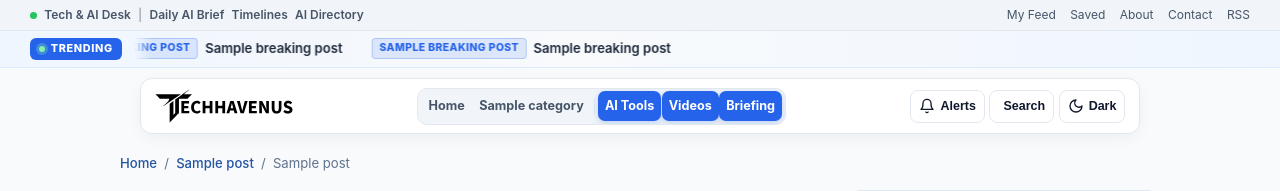
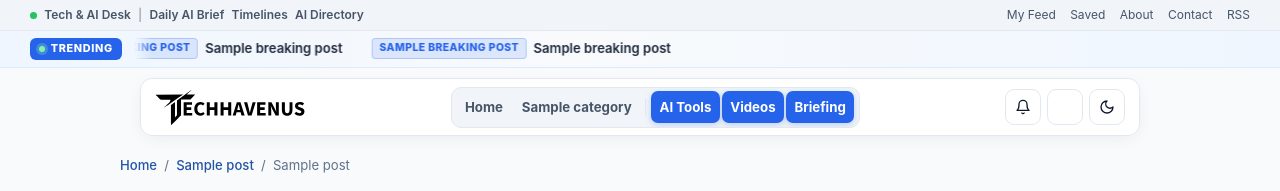
Before and after one commit to Morsalen0220/us, a Node project: template views/public/article.ejs in a window 1280 px wide. Shown: the top 191 px of the page. Run offline with Node 20 templates, Linux system fonts and the light colour scheme; the template is opened without the code that fills it: most values are stand-ins (such as "Sample title", 1, 10 or a date in 2020); grey boxes marked "Sample" are stand-in pictures.

Commit message:
Make header Alerts/Search/Dark sleek icon-only buttons and space navbar cleanly flush with main body

```diff
--- a/public/css/style.css
+++ b/public/css/style.css
@@ -194,8 +194,8 @@ img {
   display: flex;
   align-items: center;
   justify-content: space-between;
-  gap: 0.5rem;
-  min-height: 54px;
+  gap: 0.75rem;
+  min-height: 56px;
 }
 
 .brand-logo {
@@ -210,7 +210,7 @@ img {
 }
 
 .brand-logo-img {
-  height: 34px;
+  height: 37px;
   width: auto;
   display: block;
   object-fit: contain;
@@ -265,15 +265,13 @@ img {
 .nav-desktop {
   display: flex;
   align-items: center;
-  gap: 0.06rem;
+  gap: 0.1rem;
   flex-wrap: nowrap;
-  overflow-x: auto;
-  scrollbar-width: none;
-  -webkit-overflow-scrolling: touch;
+  overflow: hidden;
   background: var(--surface-alt);
   border: 1px solid var(--border);
   border-radius: 10px;
-  padding: 0.18rem 0.22rem;
+  padding: 0.2rem 0.26rem;
   min-width: 0;
 }
 
@@ -283,9 +281,9 @@ img {
 
 .nav-divider {
   width: 1px;
-  height: 16px;
+  height: 17px;
   background: var(--border);
-  margin: 0 0.15rem;
+  margin: 0 0.2rem;
   flex-shrink: 0;
 }
 
@@ -304,9 +302,9 @@ img {
 }
 
 .nav-desktop .nav-link {
-  padding: 0.3rem 0.42rem;
+  padding: 0.34rem 0.54rem;
   border-radius: 7px;
-  font-size: 0.79rem;
+  font-size: 0.83rem;
   font-weight: 650;
   color: var(--text-muted);
   white-space: nowrap;
@@ -328,14 +326,20 @@ img {
 .header-actions {
   display: flex;
   align-items: center;
-  gap: 0.28rem;
+  gap: 0.38rem;
   flex-shrink: 0;
 }
 
+.header-actions .btn-label {
+  display: none;
+}
+
 .header-actions .icon-btn {
-  padding: 0.32rem 0.5rem;
-  font-size: 0.78rem;
-  min-height: 33px;
+  width: 36px;
+  height: 36px;
+  min-height: 36px;
+  padding: 0;
+  border-radius: 9px;
 }
 
 .icon-btn {
--- a/views/partials/head.ejs
+++ b/views/partials/head.ejs
@@ -60,8 +60,8 @@
   <% } %>
 
   <script>try{var t=localStorage.getItem('th_theme');if(t==='dark'||t==='light')document.documentElement.setAttribute('data-theme',t);}catch(e){}</script>
-  <link rel="preload" href="/css/style.css?v=32" as="style">
-  <link rel="stylesheet" href="/css/style.css?v=32">
+  <link rel="preload" href="/css/style.css?v=33" as="style">
+  <link rel="stylesheet" href="/css/style.css?v=33">
   <% if (seo.lcpImage) { %>
   <link rel="preload" as="image" href="<%= seo.lcpImage %>"<% if (seo.lcpImageSrcset) { %> imagesrcset="<%= seo.lcpImageSrcset %>" imagesizes="<%= seo.lcpImageSizes || '(max-width: 768px) 100vw, 760px' %>"<% } %> fetchpriority="high">
   <% } %>
--- a/views/partials/header.ejs
+++ b/views/partials/header.ejs
@@ -78,16 +78,16 @@
     </nav>
 
     <div class="header-actions">
-      <button type="button" id="pushAlertBtn" class="icon-btn" aria-label="Toggle Tech Update Push Alerts">
-        <span class="btn-ico" aria-hidden="true"><%- icon('bell', 15) %></span><span class="btn-label">Alerts</span>
+      <button type="button" id="pushAlertBtn" class="icon-btn" title="Breaking News Push Alerts" aria-label="Toggle Tech Update Push Alerts">
+        <span class="btn-ico" aria-hidden="true"><%- icon('bell', 16) %></span><span class="btn-label">Alerts</span>
       </button>
-      <button type="button" id="searchOpenBtn" class="icon-btn" aria-label="Search articles">
-        <span class="btn-ico" aria-hidden="true"><%- icon('search', 15) %></span><span class="btn-label">Search</span>
+      <button type="button" id="searchOpenBtn" class="icon-btn" title="Search Articles (Ctrl+K)" aria-label="Search articles">
+        <span class="btn-ico" aria-hidden="true"><%- icon('search', 16) %></span><span class="btn-label">Search</span>
       </button>
-      <button type="button" id="themeToggle" class="icon-btn" aria-label="Toggle color theme">
-        <span class="btn-ico" aria-hidden="true"><%- icon('moon', 15) %></span><span class="btn-label">Dark</span>
+      <button type="button" id="themeToggle" class="icon-btn" title="Switch Dark / Light Theme" aria-label="Toggle color theme">
+        <span class="btn-ico" aria-hidden="true"><%- icon('moon', 16) %></span><span class="btn-label">Dark</span>
       </button>
-      <button type="button" id="mobileMenuBtn" class="icon-btn mobile-menu-btn" aria-controls="mobileDrawer" aria-expanded="false" aria-label="Open Navigation Menu">
+      <button type="button" id="mobileMenuBtn" class="icon-btn mobile-menu-btn" title="Menu" aria-controls="mobileDrawer" aria-expanded="false" aria-label="Open Navigation Menu">
         <span class="btn-ico" aria-hidden="true"><%- icon('menu', 18) %></span>
       </button>
     </div>
```
